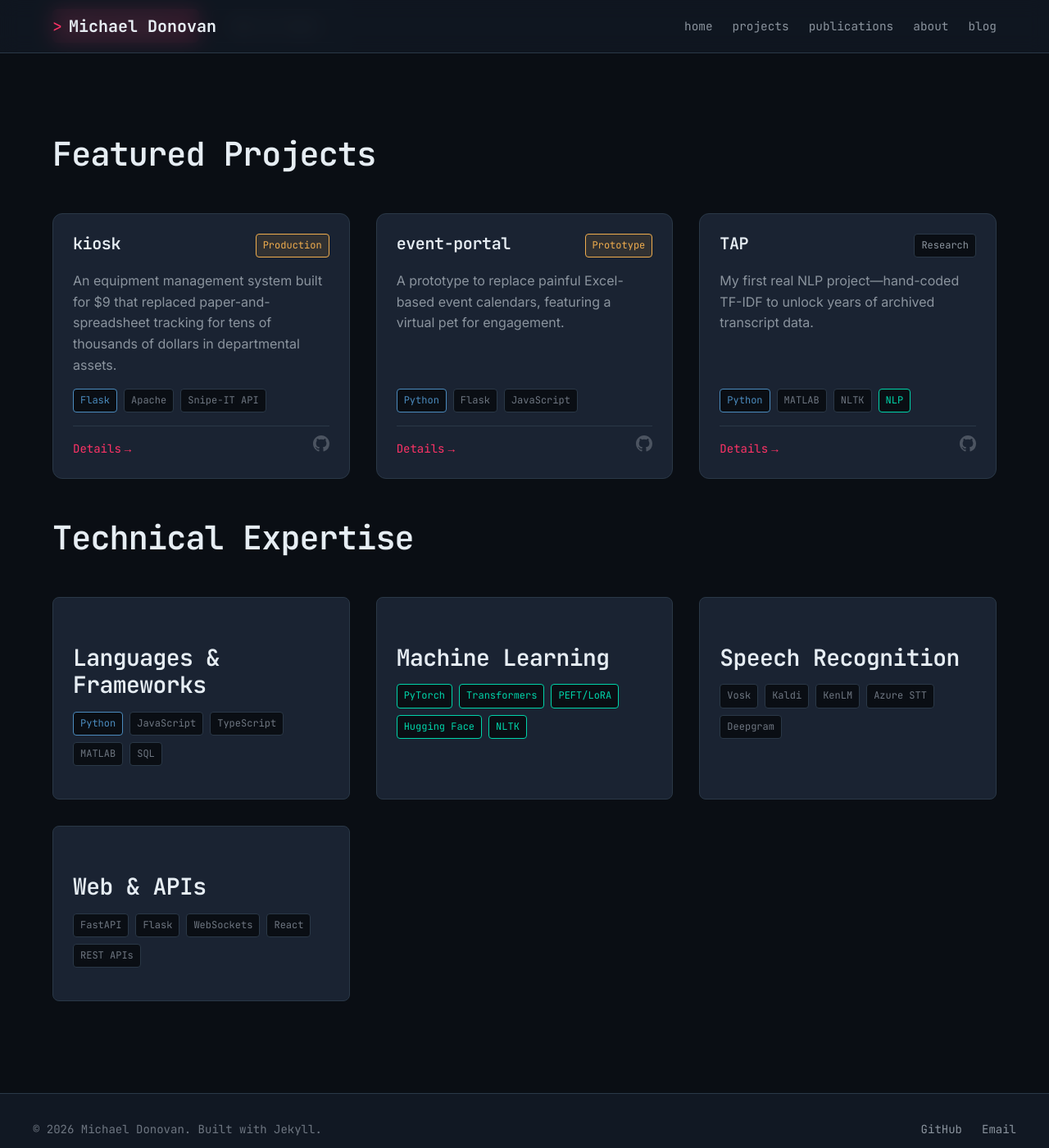
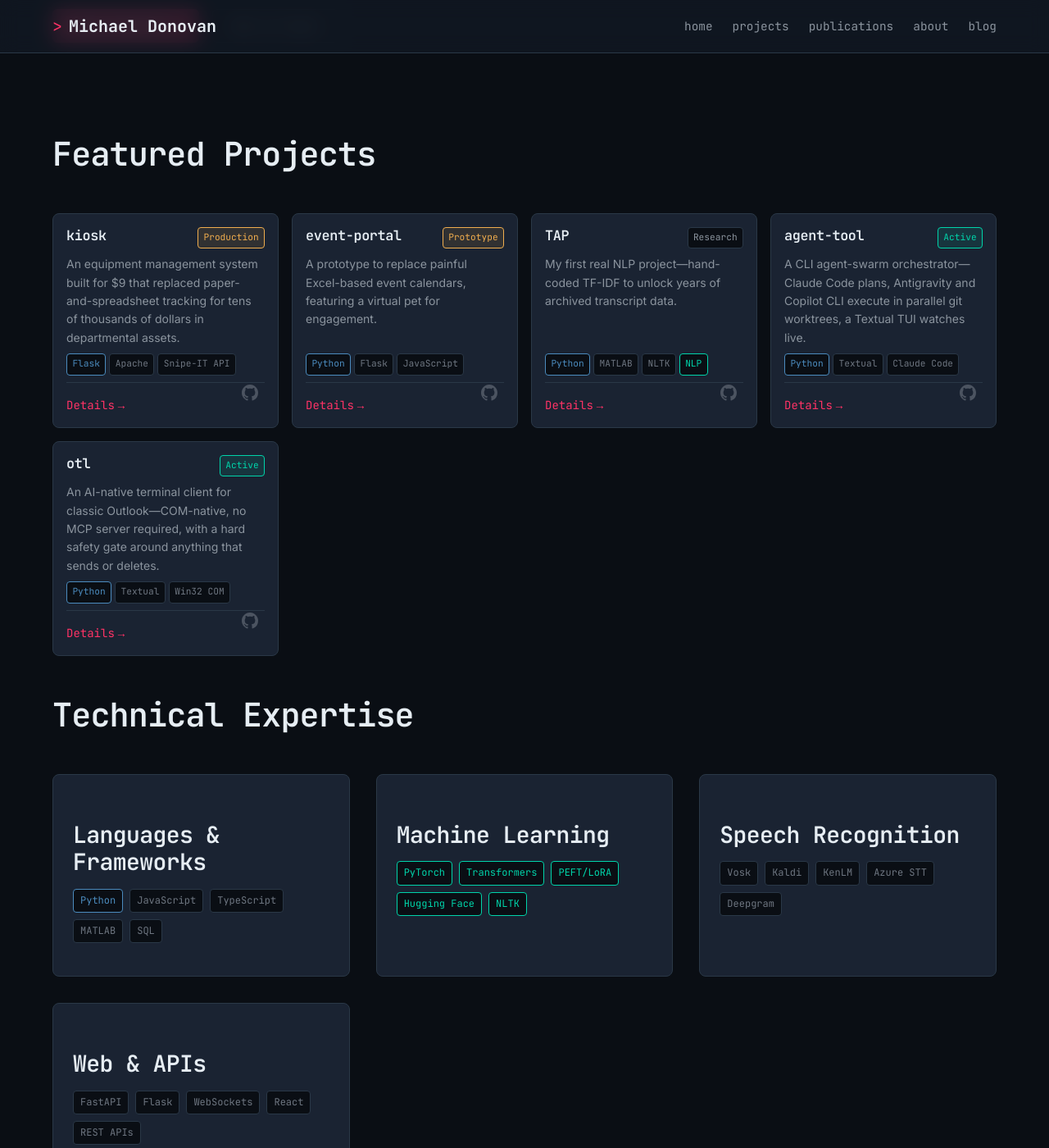
Before and after one commit to mpdnes/mpdnes.github.io, a Jekyll site: the page built from index.html, in a window 1280 px wide and 1400 px high, scrolled down 437 px. Shown: the whole window at 82% size. Built offline with Jekyll 4.4.1, drawn with Linux system fonts in a browser that asks for light colours.

Commit message:
Feature agent-tool and otl on homepage; shrink card design
- Add agent-tool and otl to the homepage Featured Projects grid
- New "active" project-status color (teal, matches ml accent)
- Homepage cards are now smaller/lighter than the /projects/ page:
  tighter padding, smaller radius, subtler hover lift, smaller type —
  scoped to .home-project-grid so /projects/ is untouched

Co-Authored-By: Claude Sonnet 5 <noreply@anthropic.com>

```diff
--- a/assets/css/main.css
+++ b/assets/css/main.css
@@ -419,6 +419,12 @@ pre code {
   color: var(--color-warning);
 }
 
+.project-status.active {
+  background: rgba(0, 212, 170, 0.1);
+  border-color: var(--color-ml);
+  color: var(--color-ml);
+}
+
 .project-description {
   color: var(--color-text-muted);
   margin-bottom: var(--space-md);
--- a/index.html
+++ b/index.html
@@ -47,7 +47,7 @@ document.addEventListener('DOMContentLoaded', function() {
 <section id="projects">
   <h2>Featured Projects</h2>
 
-  <div class="project-grid">
+  <div class="project-grid home-project-grid">
     <!-- Kiosk Equipment Management -->
     <div class="project-card">
       <div class="project-header">
@@ -129,6 +129,60 @@ document.addEventListener('DOMContentLoaded', function() {
         </svg>
       </a>
     </div>
+
+    <!-- agent-tool -->
+    <div class="project-card">
+      <div class="project-header">
+        <h3 class="project-title">agent-tool</h3>
+        <span class="project-status active">Active</span>
+      </div>
+      <p class="project-description">
+        A CLI agent-swarm orchestrator—Claude Code plans, Antigravity and Copilot CLI execute in parallel git worktrees, a Textual TUI watches live.
+      </p>
+      <div class="project-tech">
+        <span class="tech-tag python">Python</span>
+        <span class="tech-tag">Textual</span>
+        <span class="tech-tag">Claude Code</span>
+      </div>
+      <div class="project-links">
+        <a href="/projects/agent-tool/" class="project-link">
+          <span>Details</span>
+          <span>→</span>
+        </a>
+      </div>
+      <a href="https://github.com/mpdnes/agent-tool" class="github-icon" target="_blank" rel="noopener" aria-label="View on GitHub">
+        <svg width="20" height="20" viewBox="0 0 16 16" fill="currentColor">
+          <path d="M8 0C3.58 0 0 3.58 0 8c0 3.54 2.29 6.53 5.47 7.59.4.07.55-.17.55-.38 0-.19-.01-.82-.01-1.49-2.01.37-2.53-.49-2.69-.94-.09-.23-.48-.94-.82-1.13-.28-.15-.68-.52-.01-.53.63-.01 1.08.58 1.23.82.72 1.21 1.87.87 2.33.66.07-.52.28-.87.51-1.07-1.78-.2-3.64-.89-3.64-3.95 0-.87.31-1.59.82-2.15-.08-.2-.36-1.02.08-2.12 0 0 .67-.21 2.2.82.64-.18 1.32-.27 2-.27.68 0 1.36.09 2 .27 1.53-1.04 2.2-.82 2.2-.82.44 1.1.16 1.92.08 2.12.51.56.82 1.27.82 2.15 0 3.07-1.87 3.75-3.65 3.95.29.25.54.73.54 1.48 0 1.07-.01 1.93-.01 2.2 0 .21.15.46.55.38A8.013 8.013 0 0016 8c0-4.42-3.58-8-8-8z"/>
+        </svg>
+      </a>
+    </div>
+
+    <!-- otl -->
+    <div class="project-card">
+      <div class="project-header">
+        <h3 class="project-title">otl</h3>
+        <span class="project-status active">Active</span>
+      </div>
+      <p class="project-description">
+        An AI-native terminal client for classic Outlook—COM-native, no MCP server required, with a hard safety gate around anything that sends or deletes.
+      </p>
+      <div class="project-tech">
+        <span class="tech-tag python">Python</span>
+        <span class="tech-tag">Textual</span>
+        <span class="tech-tag">Win32 COM</span>
+      </div>
+      <div class="project-links">
+        <a href="/projects/otl/" class="project-link">
+          <span>Details</span>
+          <span>→</span>
+        </a>
+      </div>
+      <a href="https://github.com/mpdnes/otl" class="github-icon" target="_blank" rel="noopener" aria-label="View on GitHub">
+        <svg width="20" height="20" viewBox="0 0 16 16" fill="currentColor">
+          <path d="M8 0C3.58 0 0 3.58 0 8c0 3.54 2.29 6.53 5.47 7.59.4.07.55-.17.55-.38 0-.19-.01-.82-.01-1.49-2.01.37-2.53-.49-2.69-.94-.09-.23-.48-.94-.82-1.13-.28-.15-.68-.52-.01-.53.63-.01 1.08.58 1.23.82.72 1.21 1.87.87 2.33.66.07-.52.28-.87.51-1.07-1.78-.2-3.64-.89-3.64-3.95 0-.87.31-1.59.82-2.15-.08-.2-.36-1.02.08-2.12 0 0 .67-.21 2.2.82.64-.18 1.32-.27 2-.27.68 0 1.36.09 2 .27 1.53-1.04 2.2-.82 2.2-.82.44 1.1.16 1.92.08 2.12.51.56.82 1.27.82 2.15 0 3.07-1.87 3.75-3.65 3.95.29.25.54.73.54 1.48 0 1.07-.01 1.93-.01 2.2 0 .21.15.46.55.38A8.013 8.013 0 0016 8c0-4.42-3.58-8-8-8z"/>
+        </svg>
+      </a>
+    </div>
   </div>
 </section>
 
@@ -189,4 +243,48 @@ document.addEventListener('DOMContentLoaded', function() {
   gap: var(--space-xl);
   margin-top: var(--space-2xl);
 }
+
+/* Homepage project cards: same components as /projects/, tuned smaller and lighter */
+.home-project-grid {
+  grid-template-columns: repeat(auto-fill, minmax(240px, 1fr));
+  gap: var(--space-md);
+}
+
+.home-project-grid .project-card {
+  padding: var(--space-md);
+  border-radius: 0.5rem;
+}
+
+.home-project-grid .project-card:hover {
+  transform: translateY(-2px);
+  box-shadow: 0 6px 14px rgba(0, 0, 0, 0.2);
+}
+
+.home-project-grid .project-header {
+  margin-bottom: var(--space-sm);
+}
+
+.home-project-grid .project-title {
+  font-size: 1.05rem;
+}
+
+.home-project-grid .project-status {
+  font-size: 0.7rem;
+  padding: 0.2rem 0.4rem;
+}
+
+.home-project-grid .project-description {
+  font-size: 0.875rem;
+  margin-bottom: var(--space-sm);
+}
+
+.home-project-grid .project-tech {
+  gap: var(--space-xs);
+  margin-bottom: var(--space-sm);
+}
+
+.home-project-grid .tech-tag {
+  font-size: 0.7rem;
+  padding: 0.2rem 0.4rem;
+}
 </style>
```
